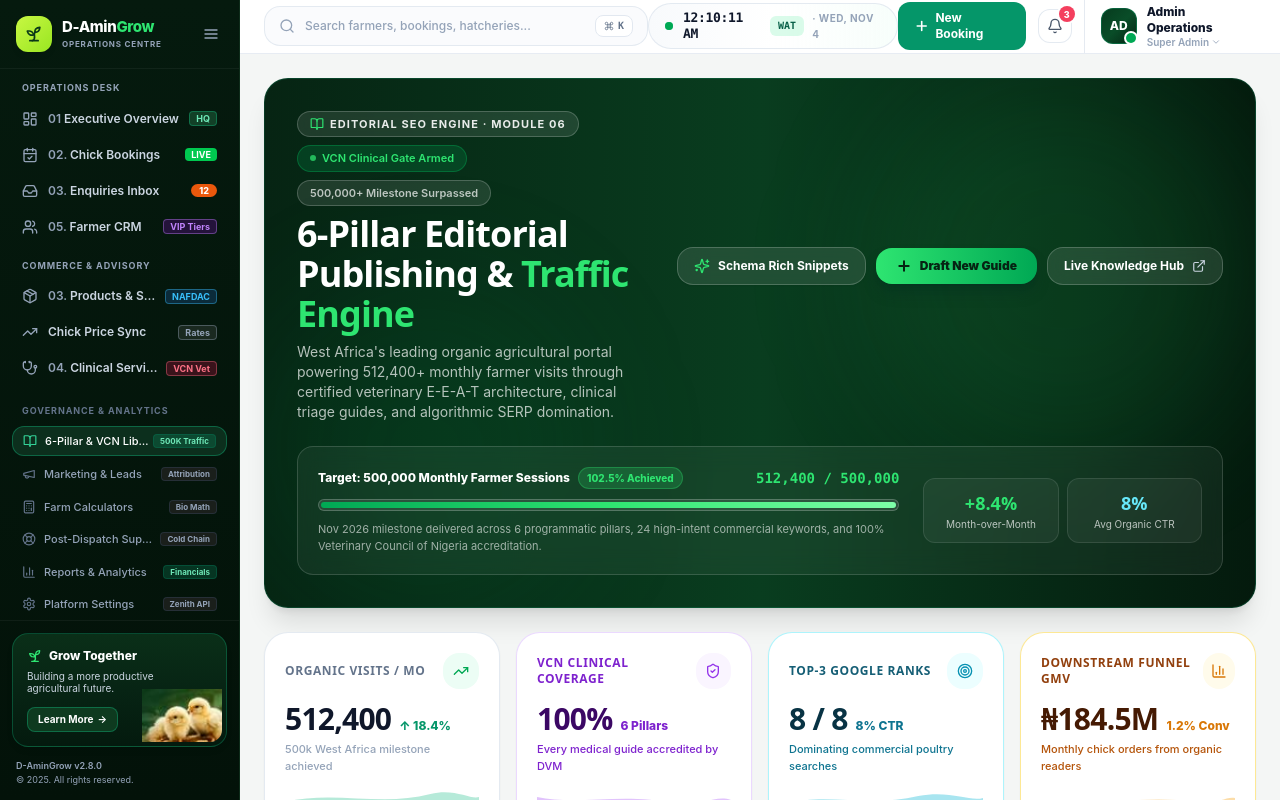
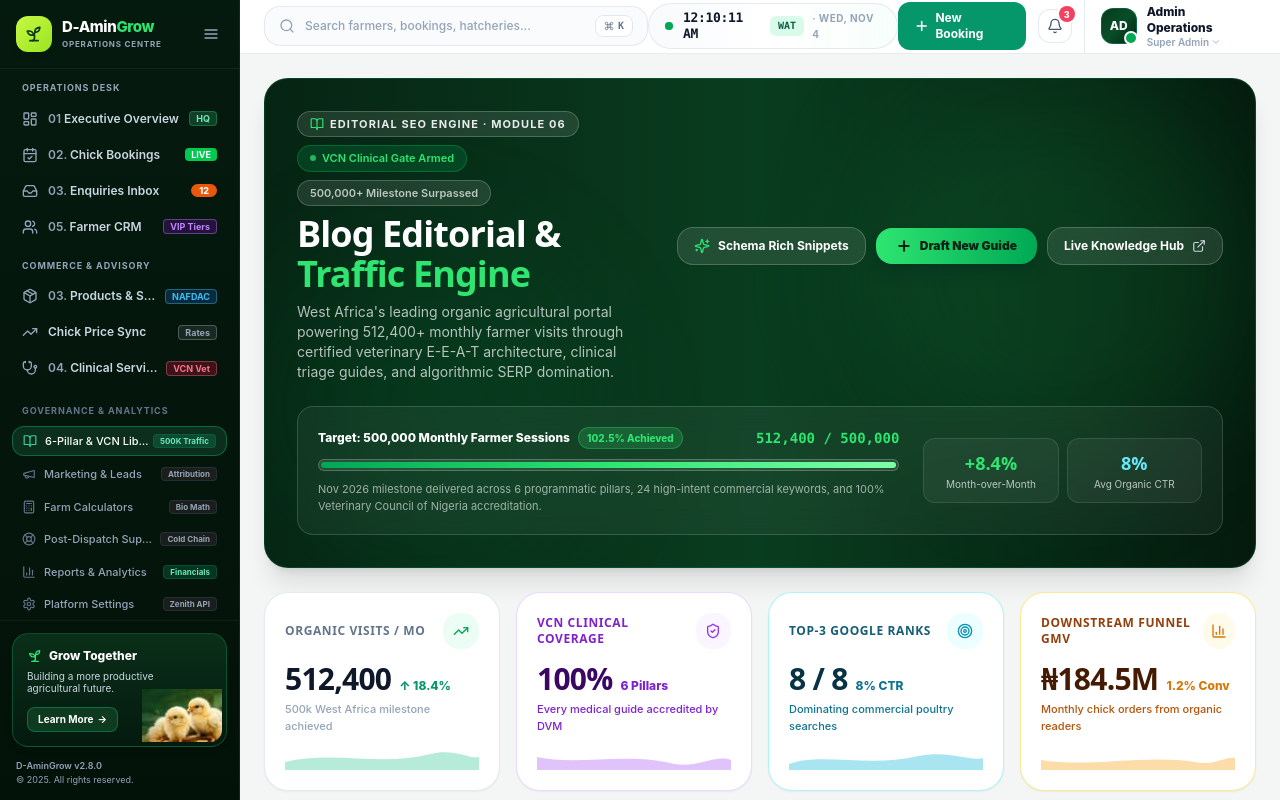
Before and after one commit to damingrow/web-app, a Next.js app: page /admin/content in a window 1280 px wide. Built offline with nearby package versions, Linux system fonts and the light colour scheme.

Commit message:
chore(admin): update content and support desk titles per user request

```diff
--- a/src/app/admin/(dashboard)/content/content-client.tsx
+++ b/src/app/admin/(dashboard)/content/content-client.tsx
@@ -287,7 +287,7 @@ export default function ContentClient({ articles: initialArticles }: ContentClie
               </div>
 
               <h1 className="text-2xl sm:text-3xl lg:text-4xl font-black text-white tracking-tight leading-tight font-heading">
-                6-Pillar Editorial Publishing &amp;{' '}
+                Blog Editorial &amp;{' '}
                 <span className="text-[#2ee571]">Traffic Engine</span>
               </h1>
               <p className="text-xs sm:text-sm text-white/70 leading-relaxed">
--- a/src/app/admin/(dashboard)/support/page.tsx
+++ b/src/app/admin/(dashboard)/support/page.tsx
@@ -4,7 +4,7 @@ import { getLiveEnquiries, getLiveBookings } from '@/lib/supabase/data-access';
 import SupportClient from './support-client';
 
 export const metadata: Metadata = {
-  title: 'Customer Support & Issue Resolution Desk — Admin Operations | D-AminGrow',
+  title: 'Customer Support Center — Admin Operations | D-AminGrow',
   description:
     'Manage post-dispatch chick arrival tickets, transit mortality reviews, waybill tracking, cold chain verification, and VCN clinical triage.',
 };
--- a/src/app/admin/(dashboard)/support/support-client.tsx
+++ b/src/app/admin/(dashboard)/support/support-client.tsx
@@ -536,8 +536,7 @@ export default function SupportClient({ initialEnquiries = [], initialBookings =
             </div>
 
             <h1 className="text-2xl sm:text-3xl lg:text-4xl font-black text-white tracking-tight leading-tight font-heading">
-              Customer Support &amp;{' '}
-              <span className="text-[#2ee571]">Issue Resolution Desk</span>
+              Customer Support <span className="text-[#2ee571]">Center</span>
             </h1>
             <p className="text-xs sm:text-sm text-white/70 leading-relaxed">
               Track post-dispatch arrival inquiries, transit mortality escalations, waybill tracking, cold chain validation,
--- a/src/components/admin/admin-topbar.tsx
+++ b/src/components/admin/admin-topbar.tsx
@@ -106,7 +106,7 @@ export function AdminTopbar({ onToggleSidebar }: AdminTopbarProps) {
     { name: '04. Farmer CRM & Lifetime Accounts', href: '/admin/crm', icon: Users, category: 'Customer Base' },
     { name: '05. Products Catalog & NAFDAC Gate', href: '/admin/products', icon: Package, category: 'Commerce' },
     { name: '06. Live Chick Market Rates Sync', href: '/admin/chicks-pricing', icon: TrendingUp, category: 'Commerce' },
-    { name: '07. 6-Pillar Editorial & Traffic Hub', href: '/admin/content', icon: Package, category: 'Growth & SEO' },
+    { name: '07. Blog Editorial & Traffic Engine', href: '/admin/content', icon: Package, category: 'Growth & SEO' },
     { name: '08. Marketing & Lead Attribution', href: '/admin/marketing', icon: Package, category: 'Growth & SEO' },
     { name: '09. Executive Reports & Financials', href: '/admin/reports', icon: TrendingUp, category: 'Analytics' },
   ];
```
